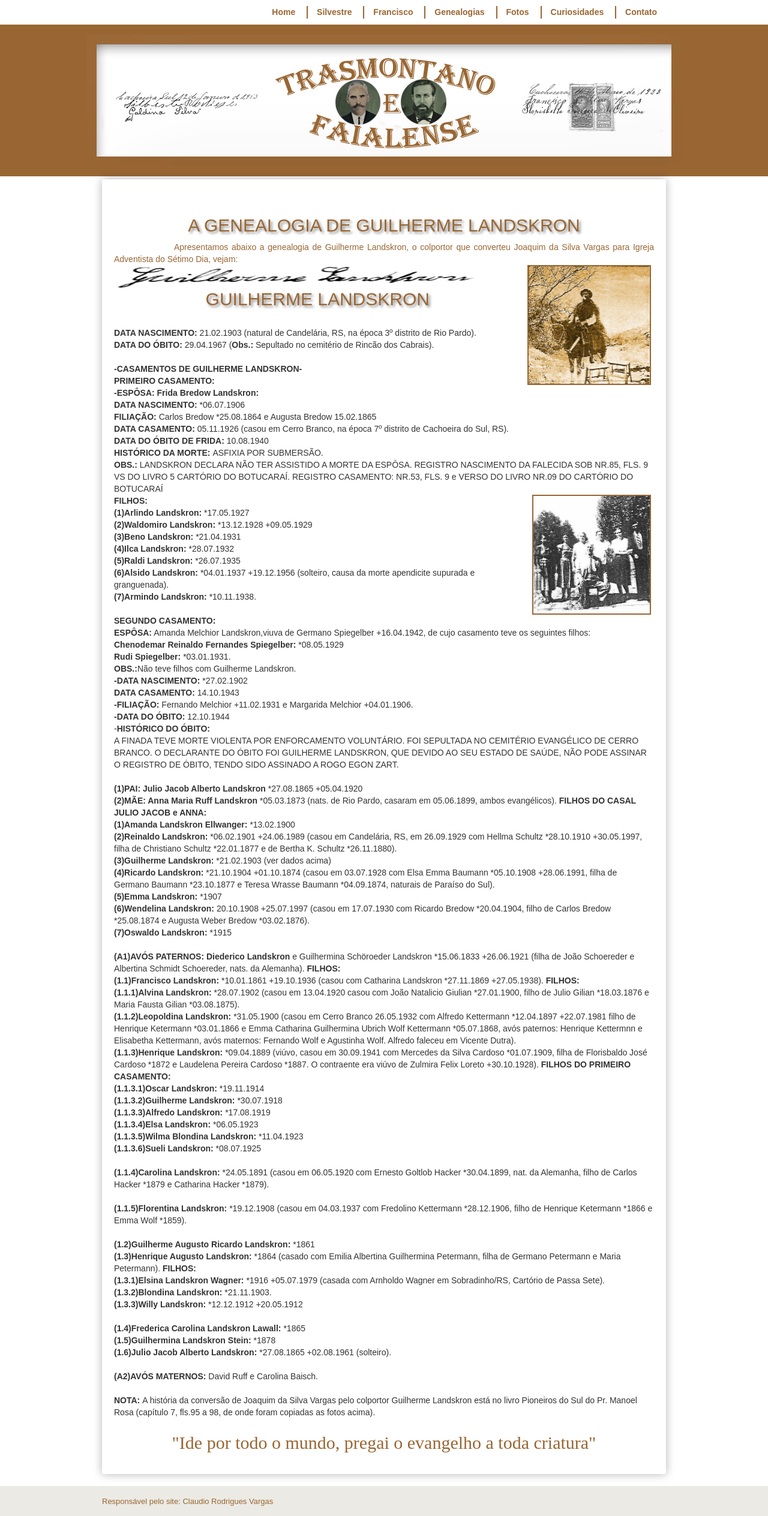
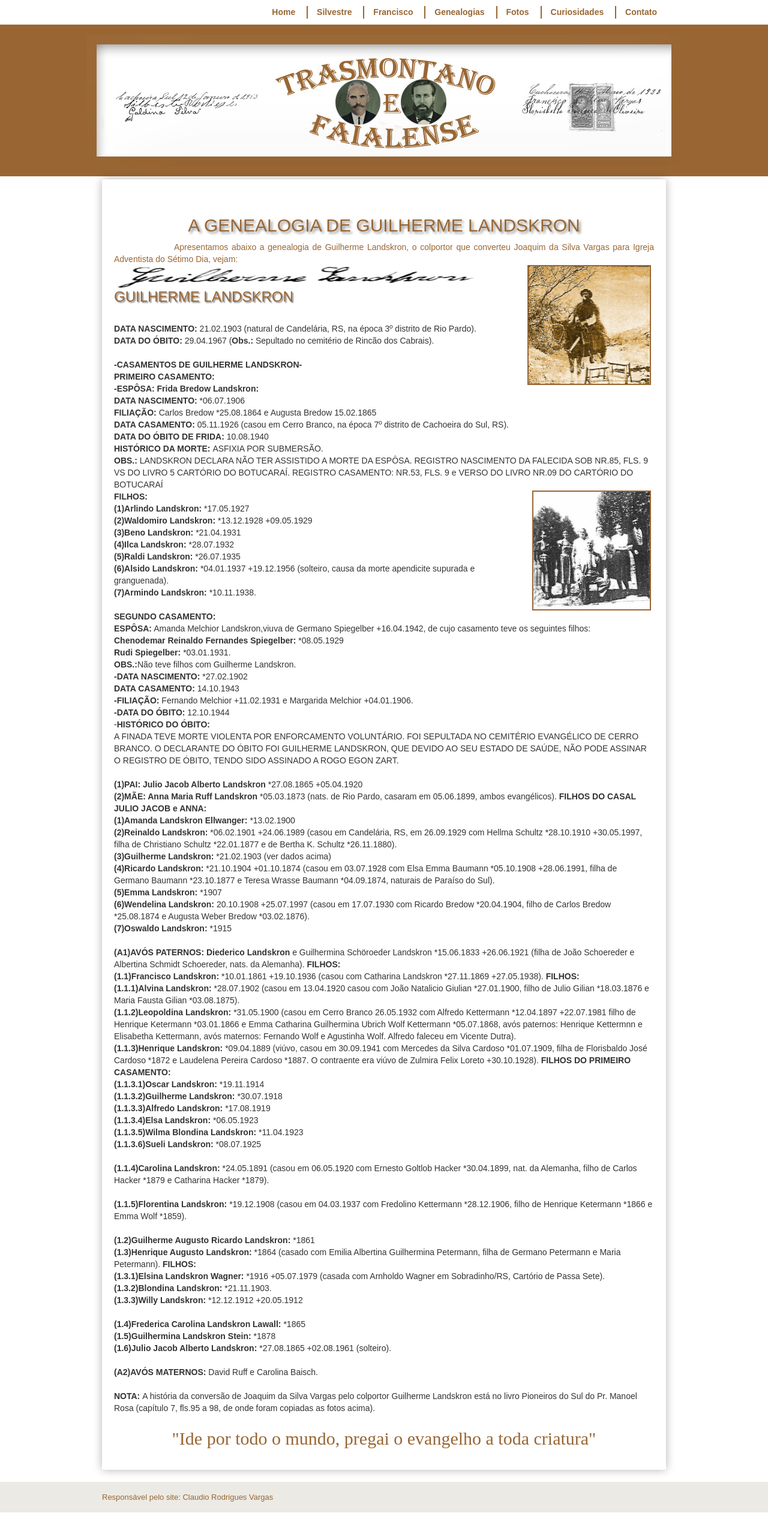
Before and after one commit to claudiovargas1955/claudiovargas1955.github.io, a Jekyll site: the page built from _pages/arvore-genealogica-de-guilherme landskron.html, in a window 1280 px wide. Shown: the whole page at 60% size. Built offline with Jekyll 4.4.1, drawn with Linux system fonts in a browser that asks for light colours; some web fonts are replaced.

Commit message:
Update arvore-genealogica-de-guilherme landskron.html

```diff
--- a/_pages/arvore-genealogica-de-guilherme landskron.html
+++ b/_pages/arvore-genealogica-de-guilherme landskron.html
@@ -49,6 +49,10 @@ details[open] summary {color:#996633;
 
    h2{text-shadow: 3px 3px 4px #888;
      }
+
+   h3{text-shadow: 2px 2px 2px #888;
+     }
+
 </style>
 
 <h2>A GENEALOGIA DE GUILHERME LANDSKRON</h2>
@@ -56,7 +60,7 @@ details[open] summary {color:#996633;
 Vargas para Igreja Adventista do Sétimo Dia, vejam:<br><img class="dir" style="float:right"; src="/images/landskron.jpg" height="200px"; title="Landskron";/>
 <img class="esq2" style="float:left"; src="/images/assinatura landskron.png" width="600px"  height="40px" align="center" title="Assinatura
 de guilherme landskron-ano de 1926";/>
-<h2>GUILHERME LANDSKRON</h2><br>
+<h3>GUILHERME LANDSKRON</h3><br>
 <b>DATA NASCIMENTO: </b>21.02.1903 (natural de Candelária, RS, na época 3º distrito de Rio Pardo).<br>
 <b>DATA DO ÓBITO: </b>29.04.1967 (<b>Obs.: </b>Sepultado no cemitério de Rincão dos Cabrais). <br><br>
 
```
